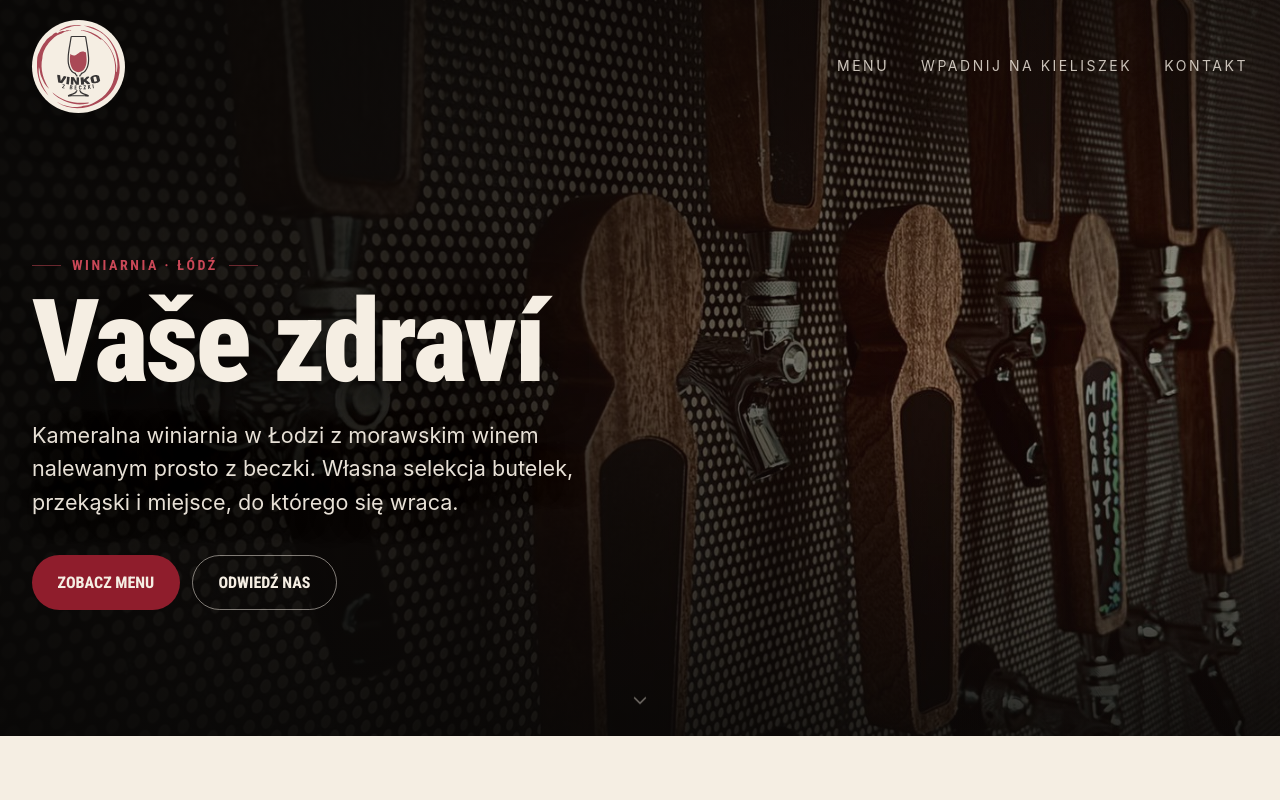
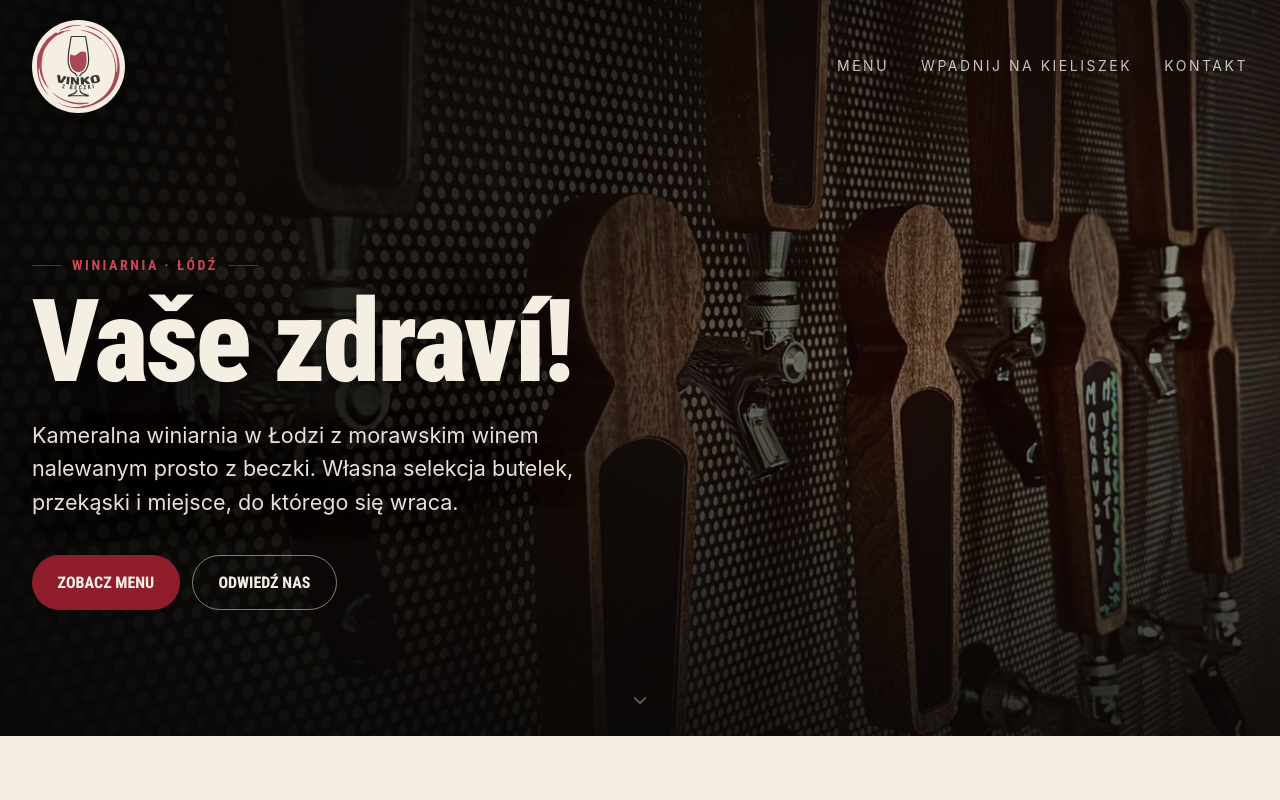
Before and after one commit to PowerPenguini/vinko, a React (Vite) app: page / in a window 1280 px wide. Shown: the top 800 px of the page. Built offline with nearby package versions, Linux system fonts and the light colour scheme.

Commit message:
Add exclamation to hero headline

```diff
--- a/src/main.jsx
+++ b/src/main.jsx
@@ -149,7 +149,7 @@ function Hero() {
             transition={{ duration: 0.8, ease: [0.22, 1, 0.36, 1] }}
           >
             <p className="eyebrow">Winiarnia · Łódź</p>
-            <h1 className="h1--hero-title">Vaše zdraví</h1>
+            <h1 className="h1--hero-title">Vaše zdraví!</h1>
             <p className="hero-copy">
               Kameralna winiarnia w Łodzi z morawskim winem nalewanym prosto z beczki. Własna selekcja butelek, przekąski i miejsce, do którego się wraca.
             </p>
```
